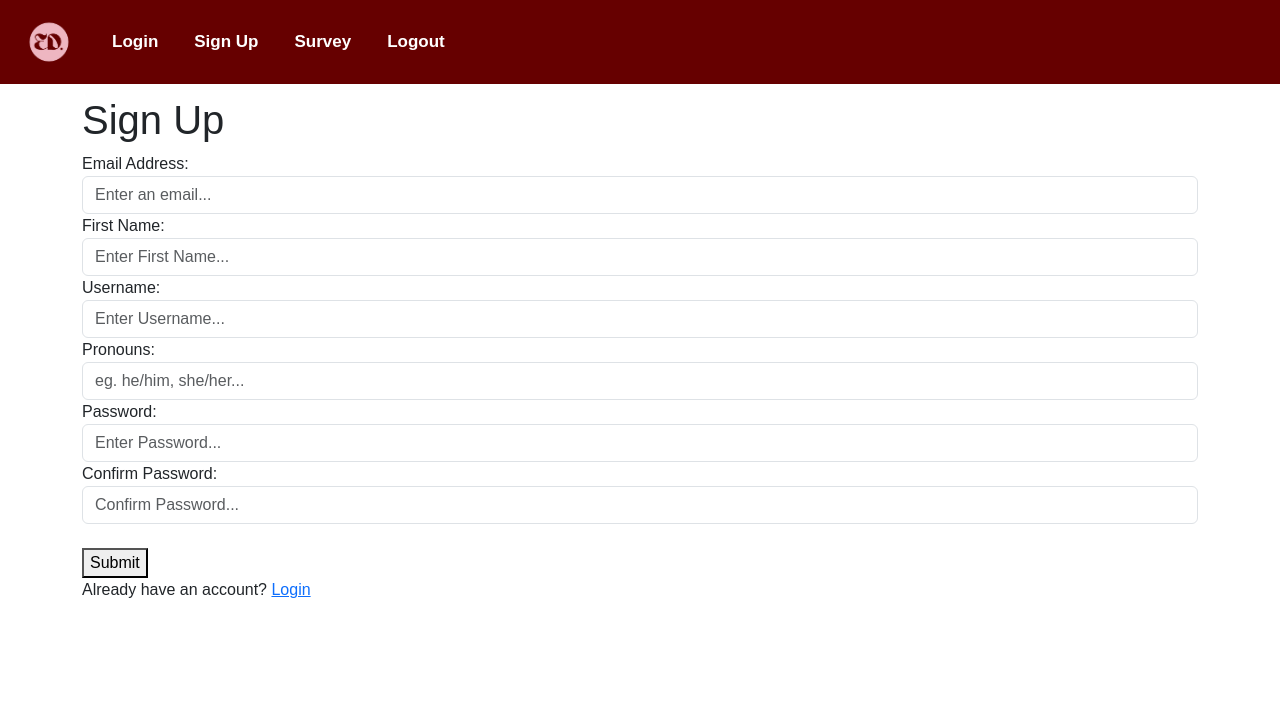
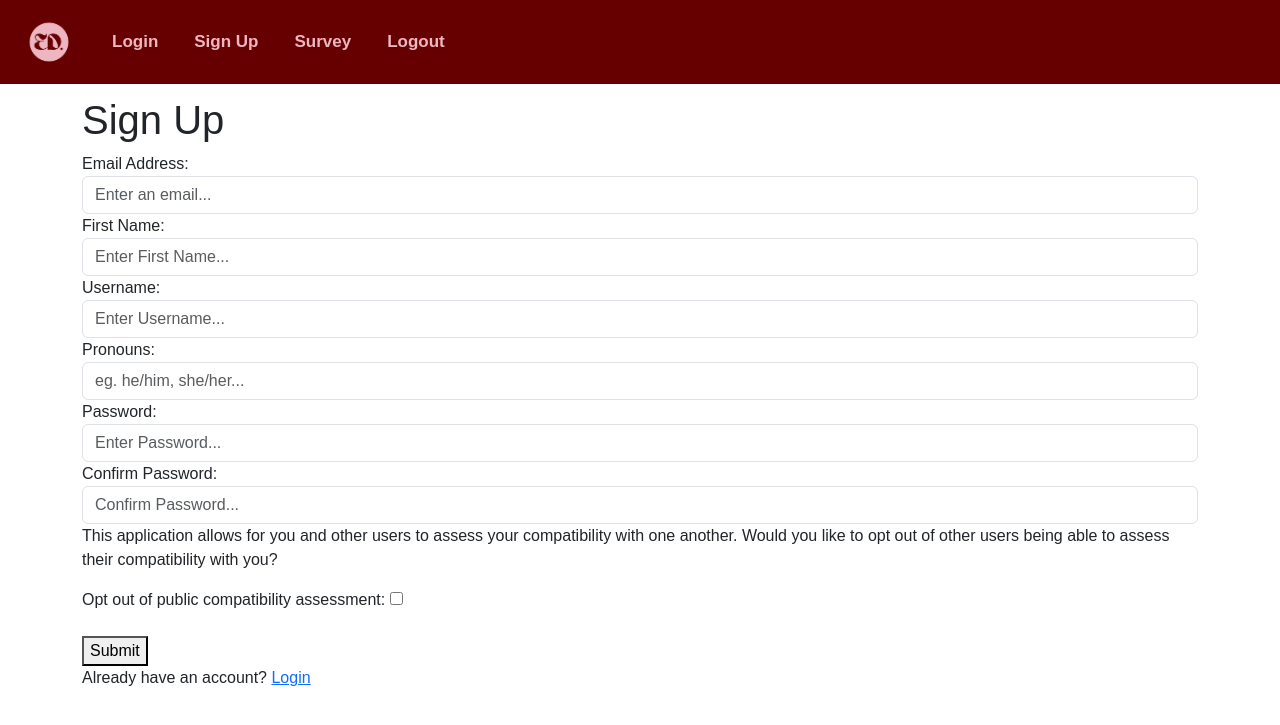
Before and after one commit to SaoirseODonovan/FinalYearProject, a Flask app: page /signup in a window 1280 px wide. Shown: the top 725 px of the page. Run offline with Flask 3, Linux system fonts and the light colour scheme; parts of the project's set-up code (start-up, migrations or seed data) failed here and were passed over.

Commit message:
Users can now opt-out of public assessment
I have now implemented a suggestion that was made at my first FYP demo
which was to allow the users to opt-out of having their quiz responses
used during compatibility assessment in the case of another user
possibly guessing their username. This allows for heightened privacy for
users if they wish. The code works by adding the usernames of users why
opt-out to a text file and then reading from that same file to check if
that username exists in the file after a username is entered on the
match.html page.

Signed-off-by: Saoirse O'Donovan <saoirseodonovan13@gmail.com>

```diff
--- a/website/auth.py
+++ b/website/auth.py
@@ -51,7 +51,7 @@ def signup():
         password1 = request.form.get('password1')
         password2 = request.form.get('password2')
         pronouns = request.form.get('pronouns')
-
+        opt_out = 'optOut' in request.form
 
         email_exist = User.query.filter_by(email=email).first()
         username_exist = User.query.filter_by(username=username).first()
@@ -80,6 +80,11 @@ def signup():
             db.session.add(new_user)
             #persist changes to db
             db.session.commit()
+
+            if opt_out:
+                with open('no_match_users.txt', 'a') as file:
+                    file.write(username + '\n')
+
             login_user(new_user, remember=True)
             flash('Account created!', category='success')
 
--- a/website/static/main.css
+++ b/website/static/main.css
@@ -10,7 +10,7 @@ body {
 
   .navbar-nav .nav-item.nav-link {
     font-family: Arial, sans-serif;
-    color: #fff;
+    color: #EDB6C0;
     font-size: 17px;
     font-weight: 550;
     margin-right: 10px;
@@ -18,7 +18,7 @@ body {
 }
 
   .navbar-nav .nav-item.nav-link:hover {
-    color: #EDB6C0;
+    color: #fff;
   }
 
   .center-container {
--- a/website/templates/signup.html
+++ b/website/templates/signup.html
@@ -50,6 +50,13 @@
                 <div class="invalid-feedback">Please confirm password</div>
                 {% endif %}
             </div>
+            <div>
+                <p>This application allows for you and other users to assess your compatibility with one another. Would you like to opt out of other users being able to assess their compatibility with you?</p>
+            </div>
+            <div class="form-group">
+                <label for="optOut">Opt out of public compatibility assessment:</label>
+                <input type="checkbox" id="optOut" name="optOut" />
+            </div>
             <br />
             <button type="submit">Submit</button>
         </form>
```
Also changed, not shown: website/views.py (+10 -0 lines).
